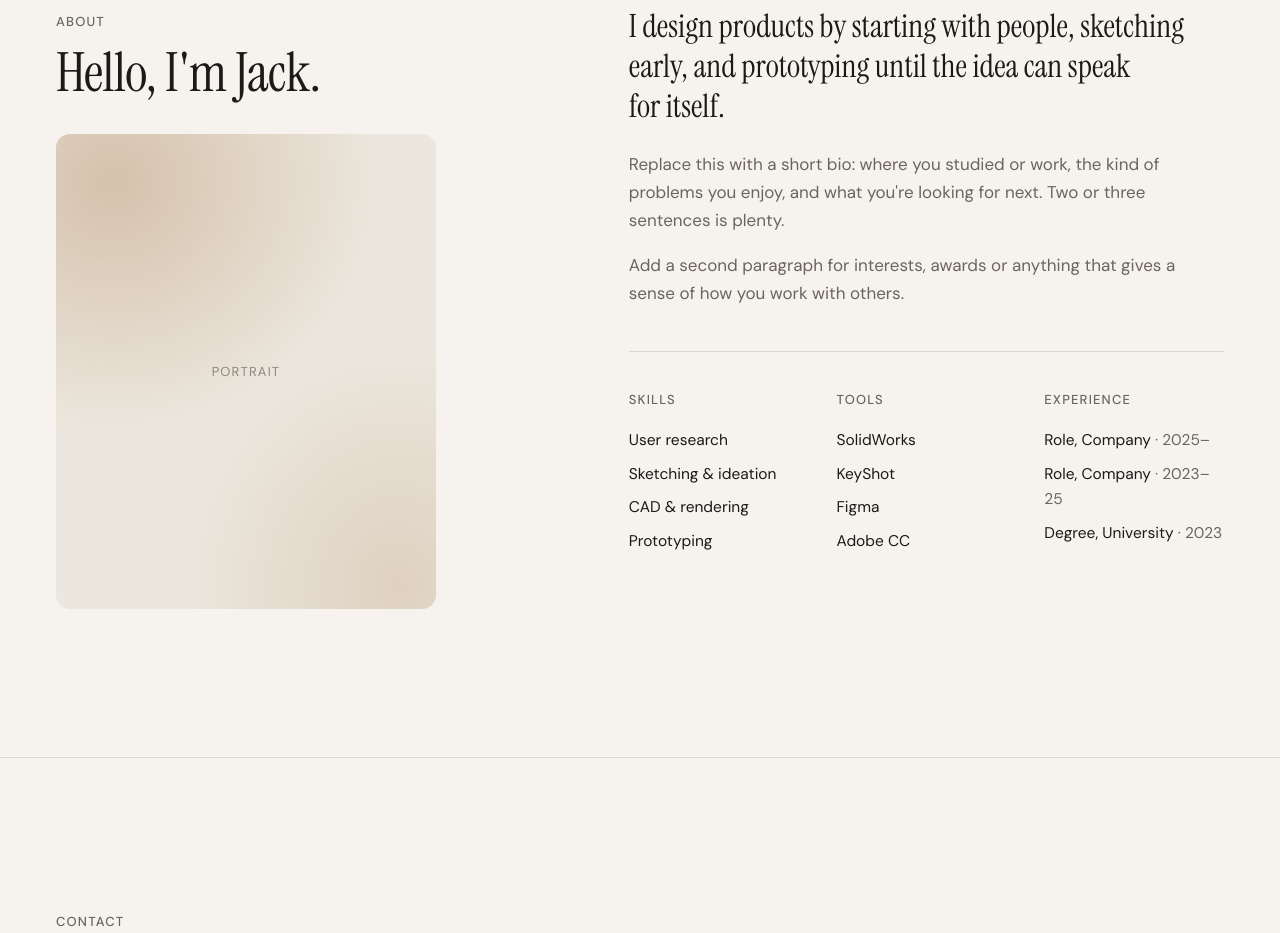
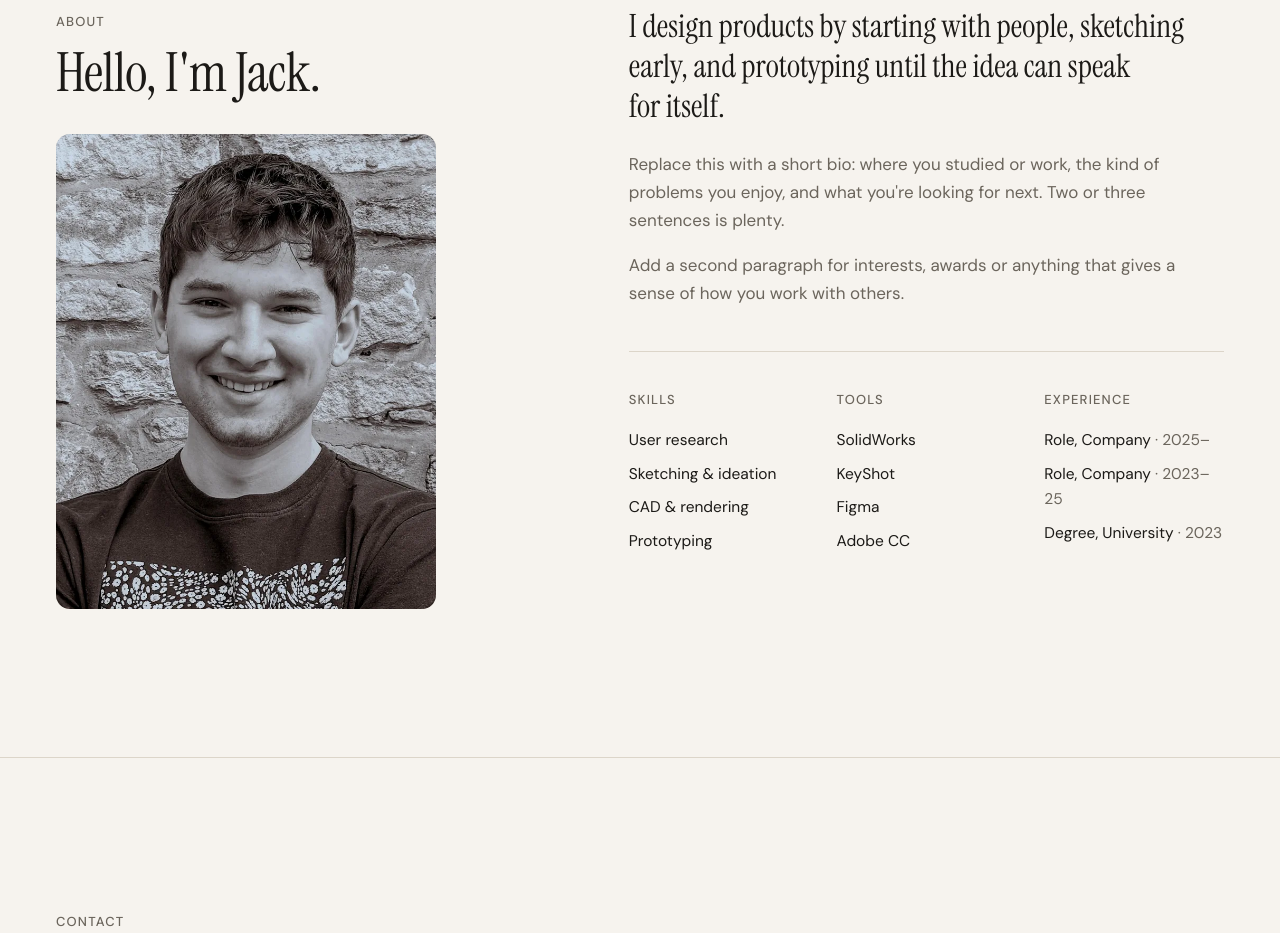
Before and after one commit to Magicoo51889/design-portfolio-webiste-2027, a plain HTML site: page index.html in a window 1280 px wide. Shown: the part 3100-4033 px from the top of the page. Drawn offline with Linux system fonts and the light colour scheme.

Commit message:
Add profile photo to About section
Resized to 900px with WebP and JPG fallback, lazy-loaded.

Co-Authored-By: Claude Opus 5.5 <noreply@anthropic.com>
Claude-Session: https://claude.ai/code/session_01RPSsRGVVq34f2eACP2R1Cy

```diff
--- a/assets/css/style.css
+++ b/assets/css/style.css
@@ -253,8 +253,9 @@ p:last-child { margin-bottom: 0; }
 .about p { color: var(--muted); }
 .about p.lead { color: var(--ink); }
 
-.portrait { aspect-ratio: 4 / 5; border-radius: var(--radius); overflow: hidden; margin-top: 32px; max-width: 380px; }
+.portrait { display: block; aspect-ratio: 4 / 5; border-radius: var(--radius); overflow: hidden; margin-top: 32px; max-width: 380px; background: var(--surface); }
 .portrait > * { width: 100%; height: 100%; object-fit: cover; }
+.portrait img { object-position: 50% 30%; }
 
 .cols {
   display: grid;
--- a/index.html
+++ b/index.html
@@ -116,7 +116,10 @@
         <div class="reveal">
           <span class="label">About</span>
           <h2>Hello, I'm Jack.</h2>
-          <div class="portrait"><div class="ph t4">Portrait</div></div>
+          <picture class="portrait">
+            <source srcset="assets/img/portrait.webp" type="image/webp">
+            <img src="assets/img/portrait.jpg" alt="Portrait of Jack Foot smiling in front of a stone wall" width="900" height="900" loading="lazy" decoding="async">
+          </picture>
         </div>
         <div class="reveal">
           <p class="lead">I design products by starting with people, sketching early, and prototyping until the idea can speak for itself.</p>
```
Also changed, not shown: assets/img/portrait.jpg (added), assets/img/portrait.webp (added).
